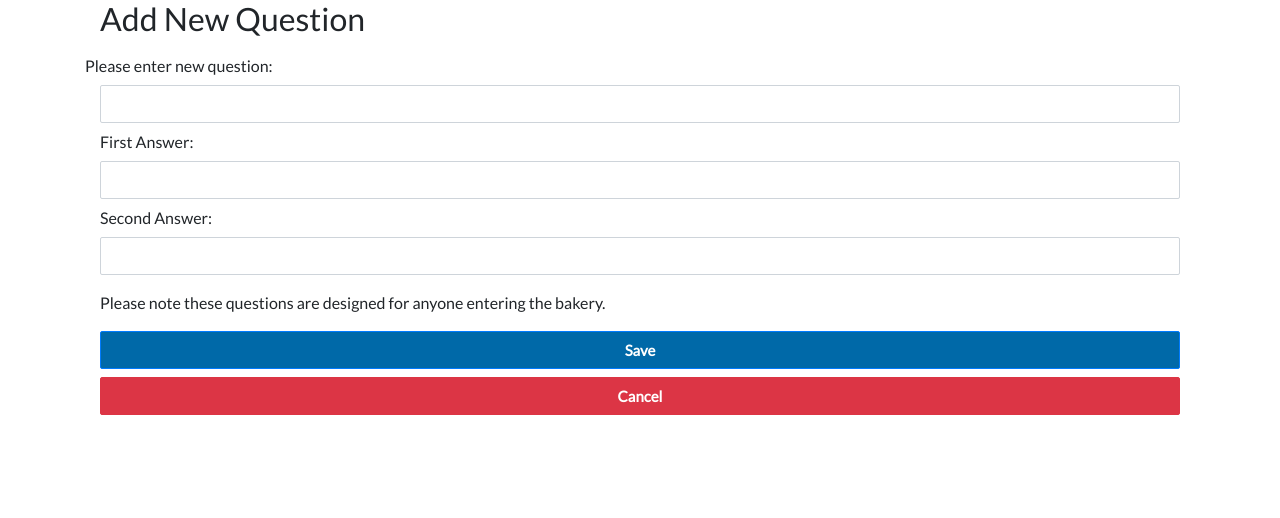
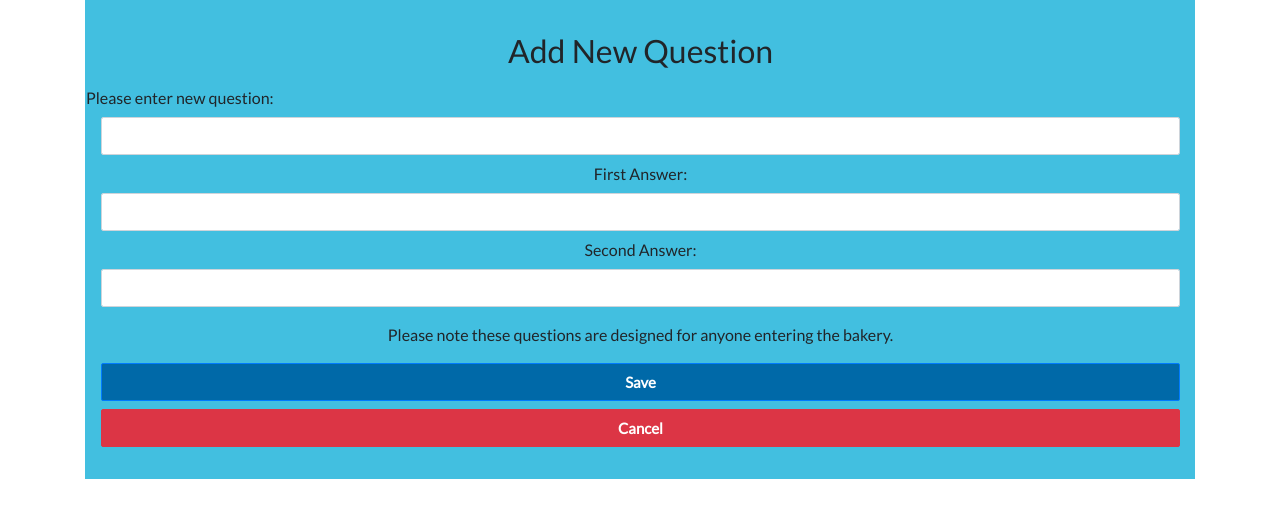
Before and after one commit to tdignan87/traceVMS, a Flask app: page /insert_question in a window 1280 px wide. Shown: the part 120-638 px from the top of the page. Run offline with Flask 2, Linux system fonts and the light colour scheme; some libraries are stand-ins or nearby versions.

Commit message:
Cleaned up formatting

```diff
--- a/static/css/style.css
+++ b/static/css/style.css
@@ -124,3 +124,30 @@ body {
 .header-pointers {
     text-align: center;
 }
+
+#company-new-container {
+    background-color: #42BFE0;
+    padding-top: 2rem;
+    padding-bottom: 1rem;
+    text-align: center;
+}
+
+#question-new-container {
+    background-color: #42BFE0;
+    padding-top: 2rem;
+    padding-bottom: 1rem;
+    text-align: center;
+    padding-left: 1rem;
+}
+
+.question-notice {
+    text-align: center;
+}
+
+#sign-out-visitor {
+    background-color: #42BFE0;
+    padding-top: 2rem;
+    padding-bottom: 1rem;
+    text-align: center;
+    padding-left: 1rem;
+}
```
